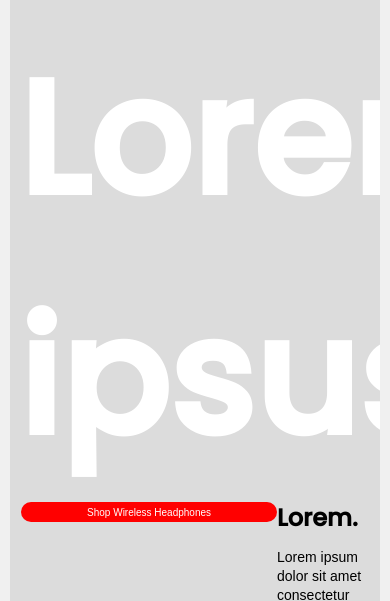
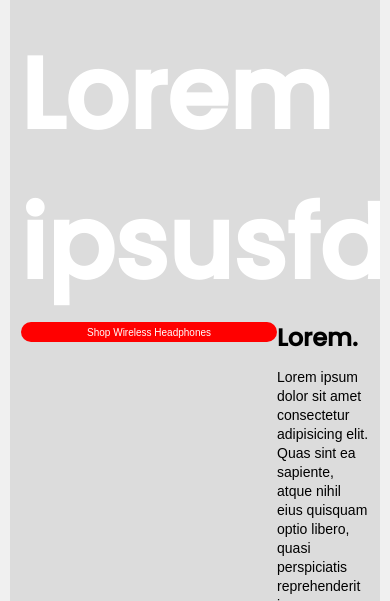
Before and after one commit to the3plet/Project_Ecommerce, a plain HTML site: page static/index.html in a window 390 px wide. Shown: the part 198-799 px from the top of the page. Drawn offline with nearby package versions, Linux system fonts and the light colour scheme.

Commit message:
header device_varient issue partially resolved

```diff
--- a/static/index.css
+++ b/static/index.css
@@ -145,10 +145,12 @@ article {
 
 .device_variant {
   color: white;
-  margin-left: 2%;
+  margin-left: 0%;
   font-weight: 700;
-  font-size: 160px;
+  font-size: 100px;
   overflow: hidden;
+  text-align: left;
+  padding-left: 10px;
 }
 
 .wireless {
@@ -295,13 +297,7 @@ article {
     }
   }
 
-  .device_variant {
-    color: white;
-    margin-left: 2%;
-    font-weight: 700;
-    font-size: 5 em;
-    overflow: hidden;
-  }
+
 
   .wireless {
     margin-left: 2%;
```
